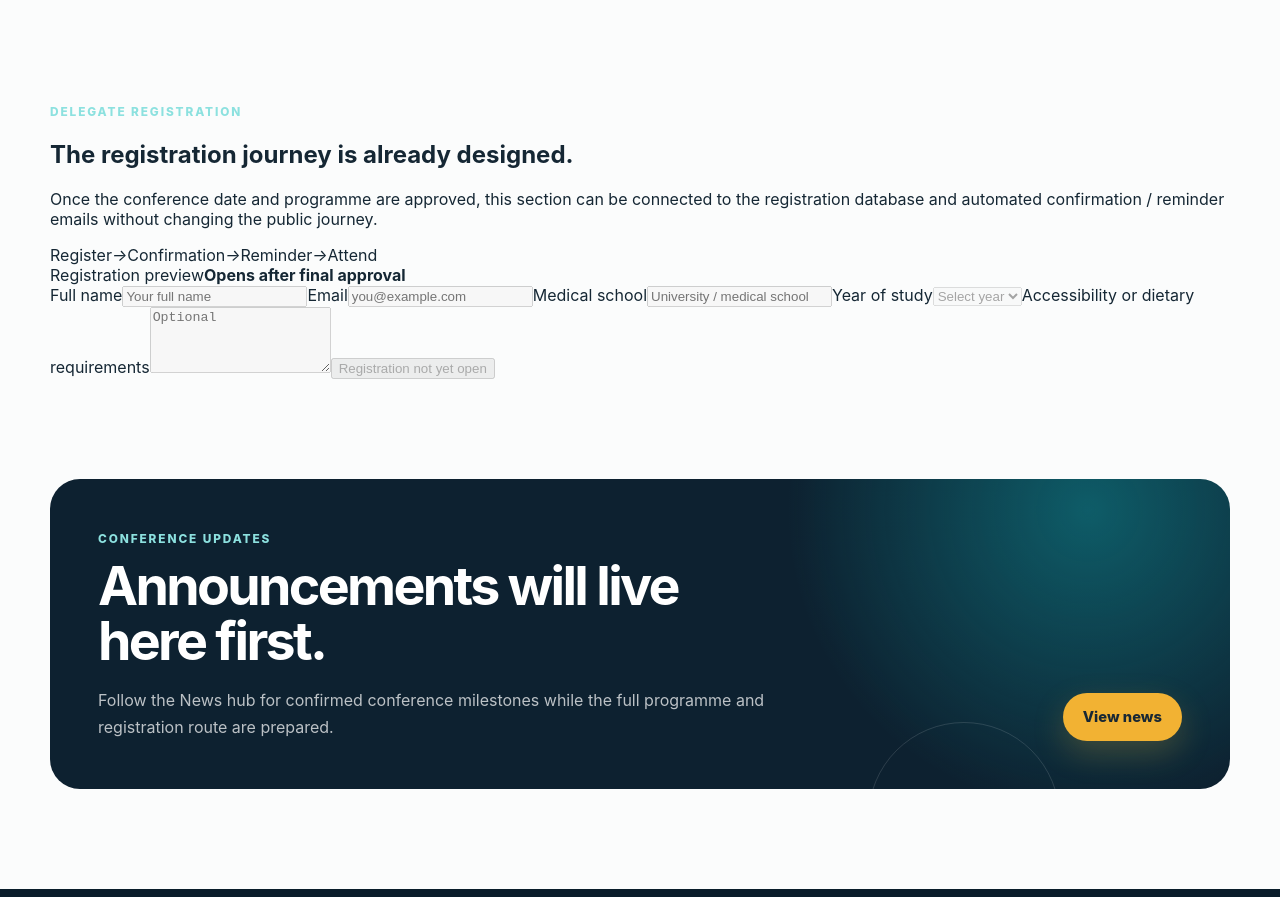
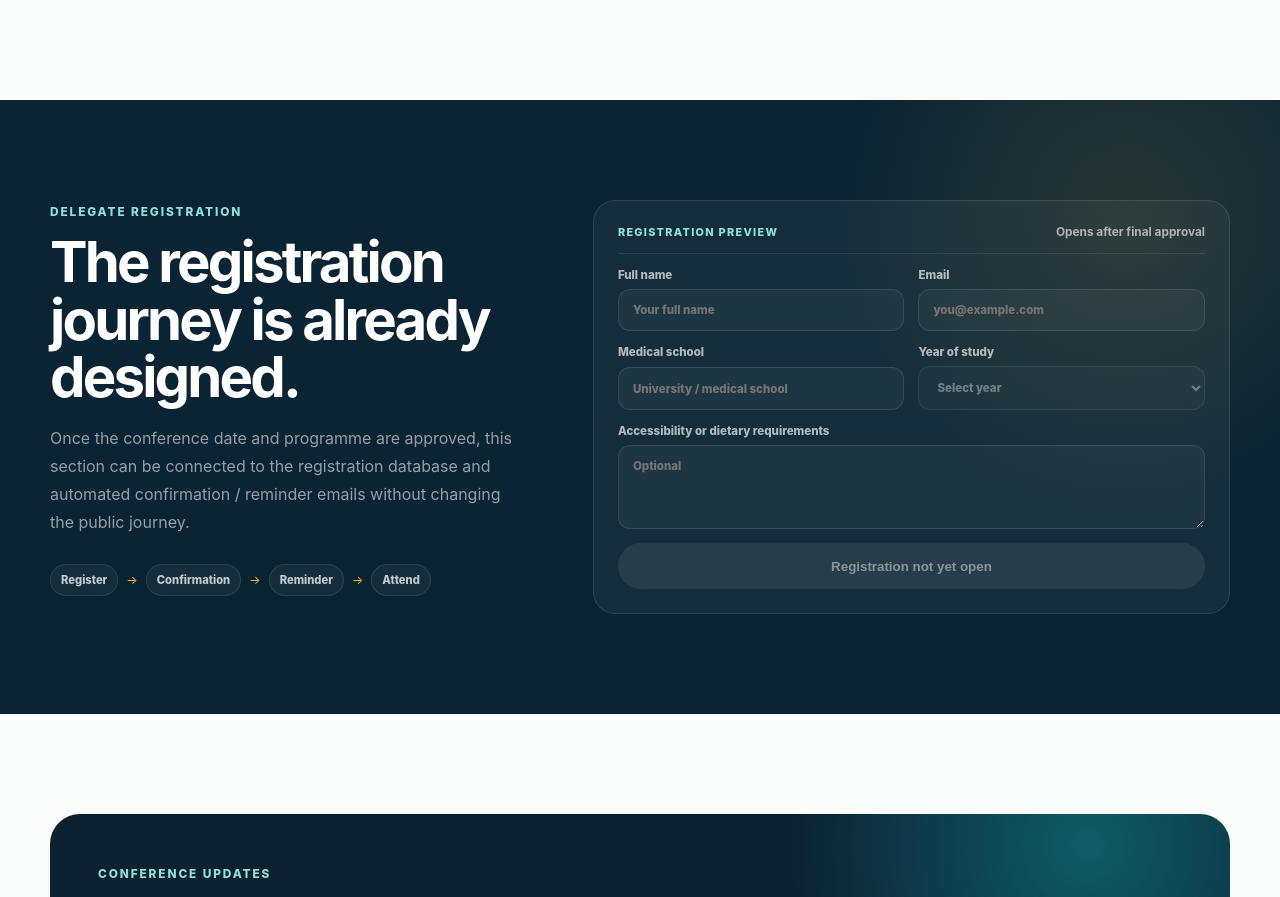
Before and after one commit to faisalmhalnawab/bida-student-wing, a Next.js app: page /conference in a window 1280 px wide. Shown: the part 2534-3431 px from the top of the page. Built offline with nearby package versions, Linux system fonts and the light colour scheme.

Commit message:
Style conference and research application previews

```diff
--- a/app/globals.css
+++ b/app/globals.css
@@ -3935,3 +3935,177 @@ article[id],
 div[id] {
   scroll-margin-top: 96px;
 }
+
+
+/* ===== Registration and application previews ===== */
+.conference-registration-section {
+  padding:100px 0;
+  color:white;
+  background:
+    radial-gradient(circle at 88% 18%,rgba(242,178,51,.12),transparent 24%),
+    #0b2433;
+}
+
+.registration-layout,
+.research-form-layout {
+  display:grid;
+  grid-template-columns:.85fr 1.15fr;
+  gap:72px;
+  align-items:start;
+}
+
+.registration-layout h2,
+.research-form-guide h3 {
+  margin:13px 0 18px;
+  font-size:clamp(2.4rem,4.4vw,4rem);
+  line-height:1.02;
+  letter-spacing:-.05em;
+}
+
+.registration-layout > div:first-child > p,
+.research-form-guide > p {
+  margin:0;
+  color:rgba(255,255,255,.56);
+  line-height:1.75;
+}
+
+.registration-flow,
+.research-review-steps {
+  display:flex;
+  flex-wrap:wrap;
+  align-items:center;
+  gap:8px;
+  margin-top:28px;
+}
+
+.registration-flow span,
+.research-review-steps span {
+  padding:8px 10px;
+  border:1px solid rgba(255,255,255,.10);
+  border-radius:999px;
+  background:rgba(255,255,255,.045);
+  color:rgba(255,255,255,.75);
+  font-size:.7rem;
+  font-weight:850;
+}
+
+.registration-flow i,
+.research-review-steps i {
+  color:var(--gold);
+  font-style:normal;
+  font-size:.75rem;
+}
+
+.registration-preview {
+  padding:24px;
+  display:grid;
+  grid-template-columns:repeat(2,1fr);
+  gap:14px;
+  border:1px solid rgba(255,255,255,.10);
+  border-radius:22px;
+  background:rgba(255,255,255,.045);
+}
+
+.form-preview-head {
+  grid-column:1/-1;
+  display:flex;
+  align-items:center;
+  justify-content:space-between;
+  gap:16px;
+  padding-bottom:14px;
+  border-bottom:1px solid rgba(255,255,255,.08);
+}
+
+.form-preview-head span {
+  color:#8ce1df;
+  font-size:.68rem;
+  letter-spacing:.12em;
+  text-transform:uppercase;
+  font-weight:850;
+}
+
+.form-preview-head strong {
+  color:rgba(255,255,255,.62);
+  font-size:.74rem;
+}
+
+.registration-preview label {
+  display:grid;
+  gap:7px;
+  color:rgba(255,255,255,.67);
+  font-size:.72rem;
+  font-weight:800;
+}
+
+.registration-preview input,
+.registration-preview select,
+.registration-preview textarea {
+  width:100%;
+  padding:13px 14px;
+  border:1px solid rgba(255,255,255,.10);
+  border-radius:12px;
+  color:rgba(255,255,255,.52);
+  background:rgba(255,255,255,.04);
+  font:inherit;
+  resize:vertical;
+}
+
+.registration-preview .form-full {
+  grid-column:1/-1;
+}
+
+.registration-preview button {
+  grid-column:1/-1;
+  min-height:46px;
+  border:0;
+  border-radius:999px;
+  color:#8a9398;
+  background:rgba(255,255,255,.08);
+  font-weight:850;
+}
+
+.research-form-layout {
+  margin-top:42px;
+  padding:38px;
+  color:white;
+  border-radius:26px;
+  background:
+    radial-gradient(circle at 86% 16%,rgba(15,174,181,.18),transparent 26%),
+    var(--navy-950);
+}
+
+.research-form-guide h3 {
+  font-size:clamp(2rem,3.6vw,3.2rem);
+}
+
+.research-form-preview {
+  background:rgba(255,255,255,.04);
+}
+
+@media (max-width:1040px) {
+  .registration-layout,
+  .research-form-layout {
+    grid-template-columns:1fr;
+  }
+}
+
+@media (max-width:760px) {
+  .registration-preview {
+    grid-template-columns:1fr;
+  }
+
+  .registration-preview .form-full,
+  .registration-preview button,
+  .form-preview-head {
+    grid-column:auto;
+  }
+
+  .form-preview-head {
+    align-items:flex-start;
+    flex-direction:column;
+  }
+
+  .research-form-layout {
+    padding:24px;
+  }
+}
```
